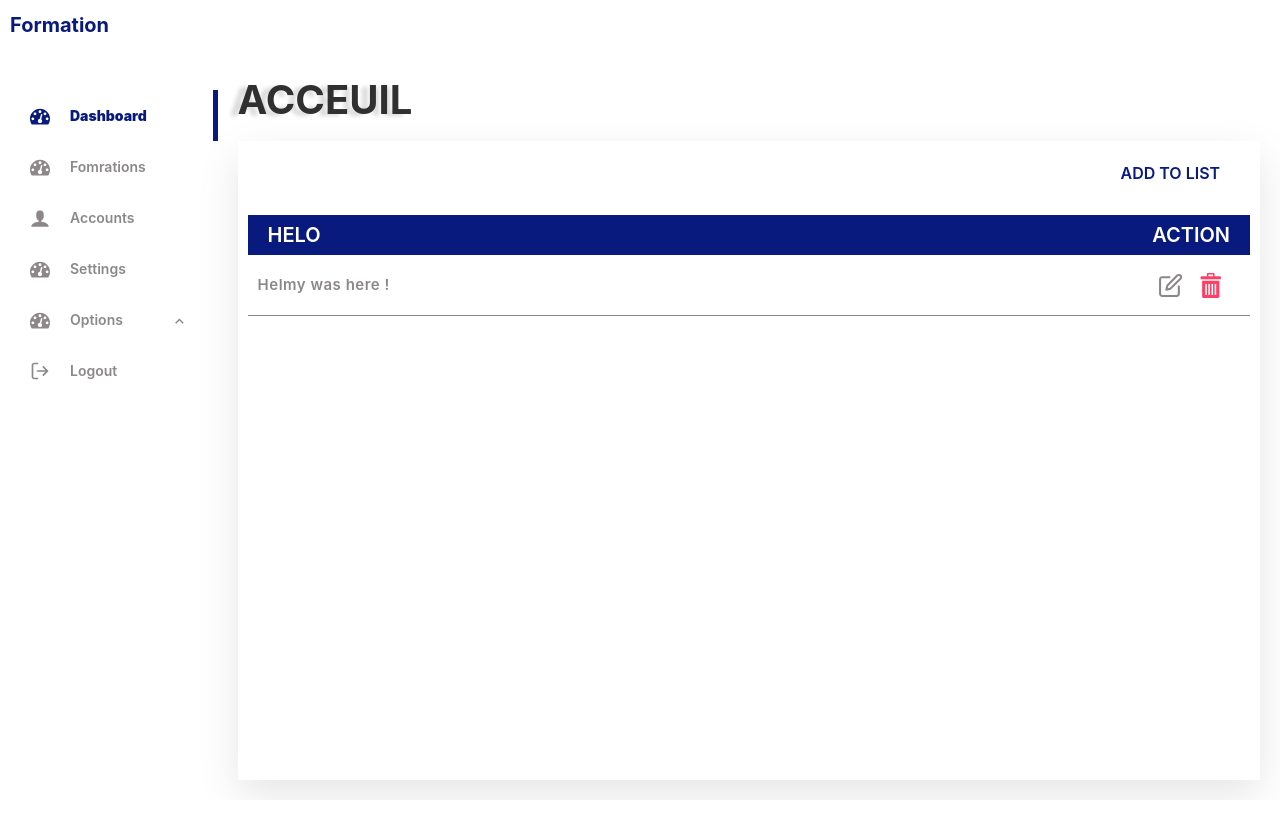
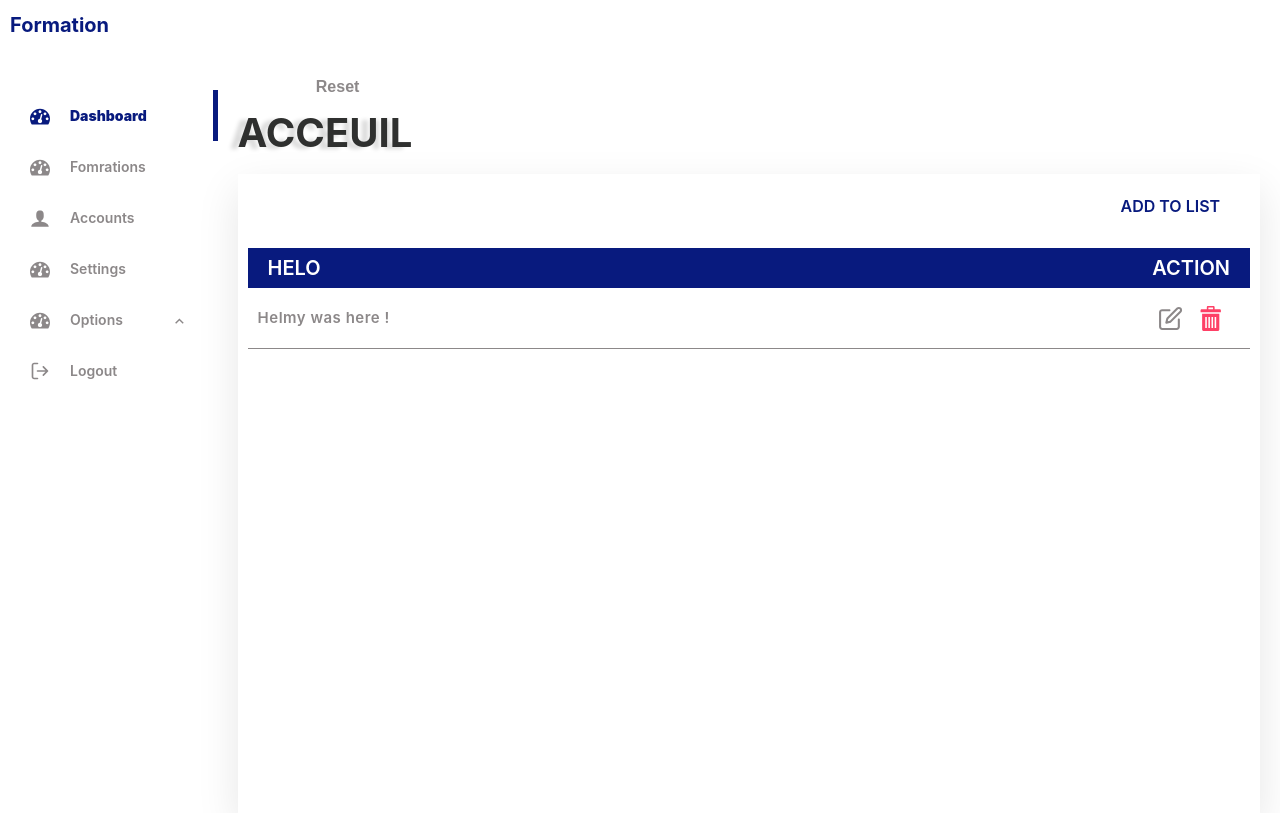
Before and after one commit to bahREEE/formation, a React (Create React App) app in the folder client/: page /admin in a window 1280 px wide. Built offline with nearby package versions, Linux system fonts and the light colour scheme.

Commit message:
reset_btn

```diff
--- a/client/src/Components/Buttons/ResetButton.jsx
+++ b/client/src/Components/Buttons/ResetButton.jsx
@@ -1,7 +1,7 @@
 import React from "react";
 
 const ResetButton = () => {
-  return <button></button>;
+  return <button className="btn__reset">Reset</button>;
 };
 
 export default ResetButton;
--- a/client/src/Components/Buttons/button.scss
+++ b/client/src/Components/Buttons/button.scss
@@ -30,4 +30,19 @@
     margin-bottom: 2rem;
     text-transform: uppercase;
   }
+  &__reset {
+    border: 0;
+    background-color: transparent;
+    color: var(--grey-color);
+    font-size: 1.6rem;
+    padding: 0.75rem 4rem;
+    font-weight: 600;
+    min-width: 20rem;
+  }
+  &__reset:hover {
+    color: var(--main-color);
+    font-weight: 600;
+    border-bottom: 1px solid var(--main-color);
+    transition: all 1s;
+  }
 }
--- a/client/src/Pages/Admin/MainAdmin.jsx
+++ b/client/src/Pages/Admin/MainAdmin.jsx
@@ -5,12 +5,14 @@ import Container from "../../Components/Container/Container";
 import { AdminRoutes } from "../../Constant/routes";
 import "./main.scss";
 import Select from "../../Components/Select/Select";
+import ResetButton from "../../Components/Buttons/ResetButton";
 
 const MainAdmin = () => {
   return (
     <Fragment>
       <Dashboard />
       <main className="main">
+        <ResetButton />
         <Switch>
           {AdminRoutes.map((route, index) => (
             <Route
```
